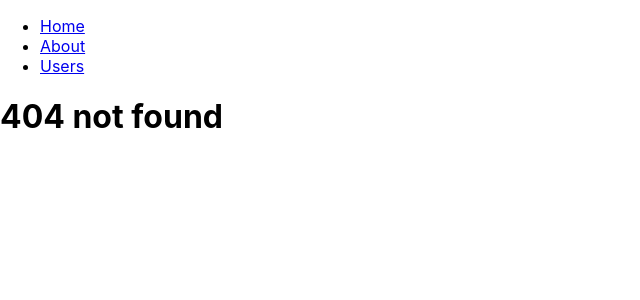
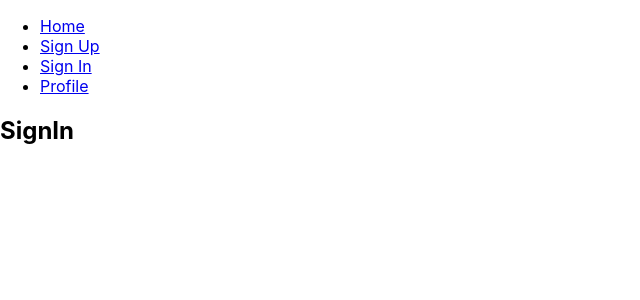
Before and after one commit to SunshineSummerville/Frontend-Eindopdracht, a React (Create React App) app: page /signin in a window 1280 px wide. Before the commit this address had no page. Shown: the top 300 px of the page, without its empty margins (0-640 px from the left). Built offline with nearby package versions, Linux system fonts and the light colour scheme.

Commit message:
setup pages and routes

```diff
--- a/src/App.js
+++ b/src/App.js
@@ -5,6 +5,10 @@
   Route,
   Link
 } from "react-router-dom";
+import Home from './pages/Home'
+import SignUp from "./pages/SignUp";
+import SignIn from "./pages/SignIn";
+import Profile from "./pages/Profile";
 
 export default function App() {
   return (
@@ -16,10 +20,13 @@
                 <Link to="/">Home</Link>
               </li>
               <li>
-                <Link to="/about">About</Link>
+                <Link to="/signup">Sign Up</Link>
               </li>
               <li>
-                <Link to="/users">Users</Link>
+                <Link to="/signin">Sign In</Link>
+              </li>
+              <li>
+                <Link to="/profile">Profile</Link>
               </li>
             </ul>
           </nav>
@@ -30,11 +37,14 @@
             <Route exact path="/">
               <Home />
             </Route>
-            <Route path="/about">
-              <About />
+            <Route path="/signin">
+              <SignIn />
             </Route>
-            <Route path="/users">
-              <Users />
+            <Route path="/signup">
+              <SignUp />
+            </Route>
+            <Route path="/profile">
+              <Profile />
             </Route>
             <Route path="/">
               <h1>404 not found</h1>
@@ -44,15 +54,3 @@
       </Router>
   );
 }
-
-function Home() {
-  return <h2>Home</h2>;
-}
-
-function About() {
-  return <h2>About</h2>;
-}
-
-function Users() {
-  return <h2>Users</h2>;
-}
--- /dev/null
+++ b/src/pages/Home.js
@@ -0,0 +1,7 @@
+import React from 'react'
+
+export default function Home(){
+    return <h2>Home</h2>;
+
+
+}
--- /dev/null
+++ b/src/pages/Profile.js
@@ -0,0 +1,7 @@
+import React from 'react'
+
+export default function Profile(){
+    return <h2>Profile</h2>;
+
+
+}
--- /dev/null
+++ b/src/pages/SignIn.js
@@ -0,0 +1,7 @@
+import React from 'react'
+
+export default function SignIn(){
+    return <h2>SignIn</h2>;
+
+
+}
--- /dev/null
+++ b/src/pages/SignUp.js
@@ -0,0 +1,7 @@
+import React from 'react'
+
+export default function SignUp(){
+    return <h2>SignUp</h2>;
+
+
+}
```
Also changed, not shown: 1 other file (tests, documents, lock files or other folders).
